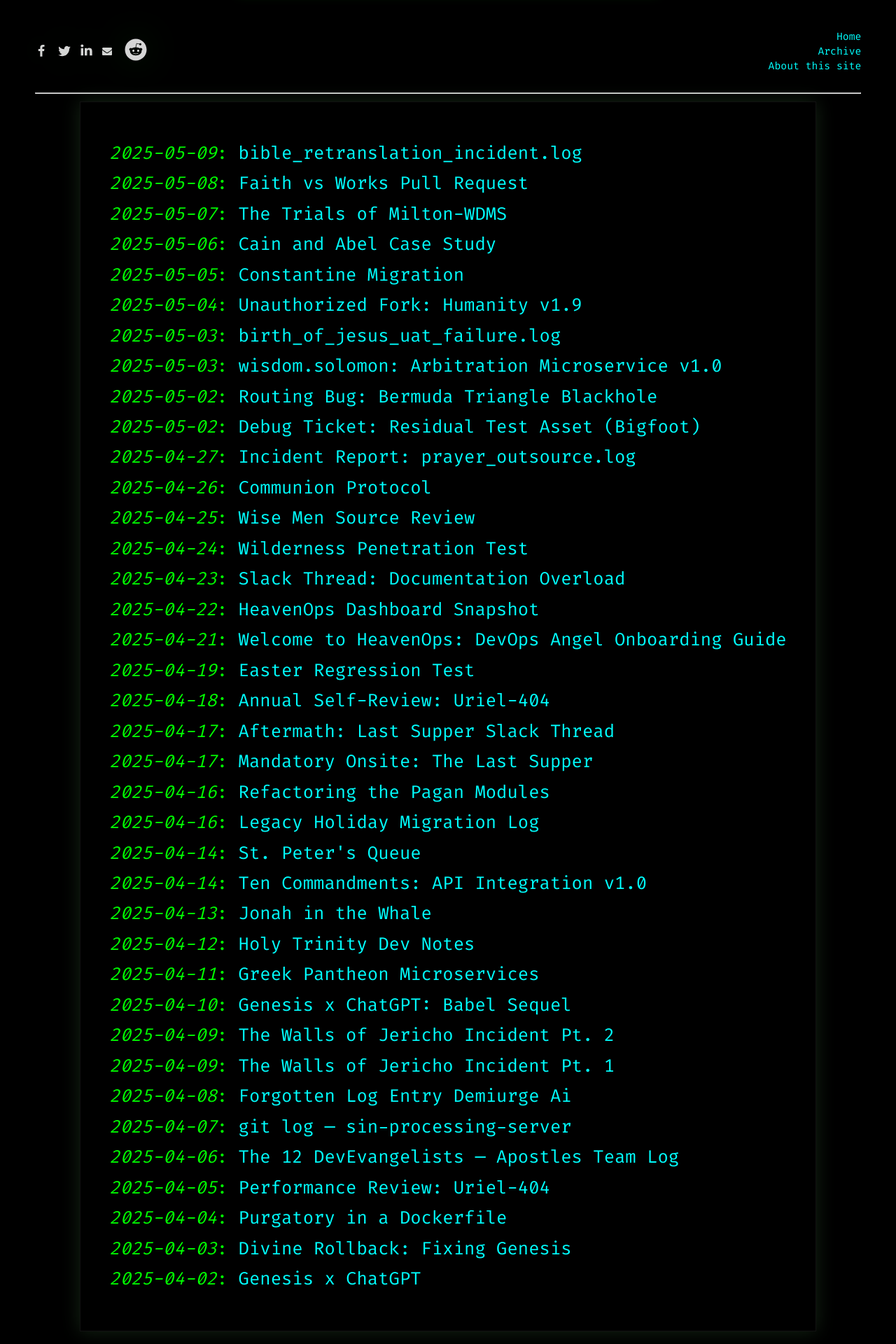
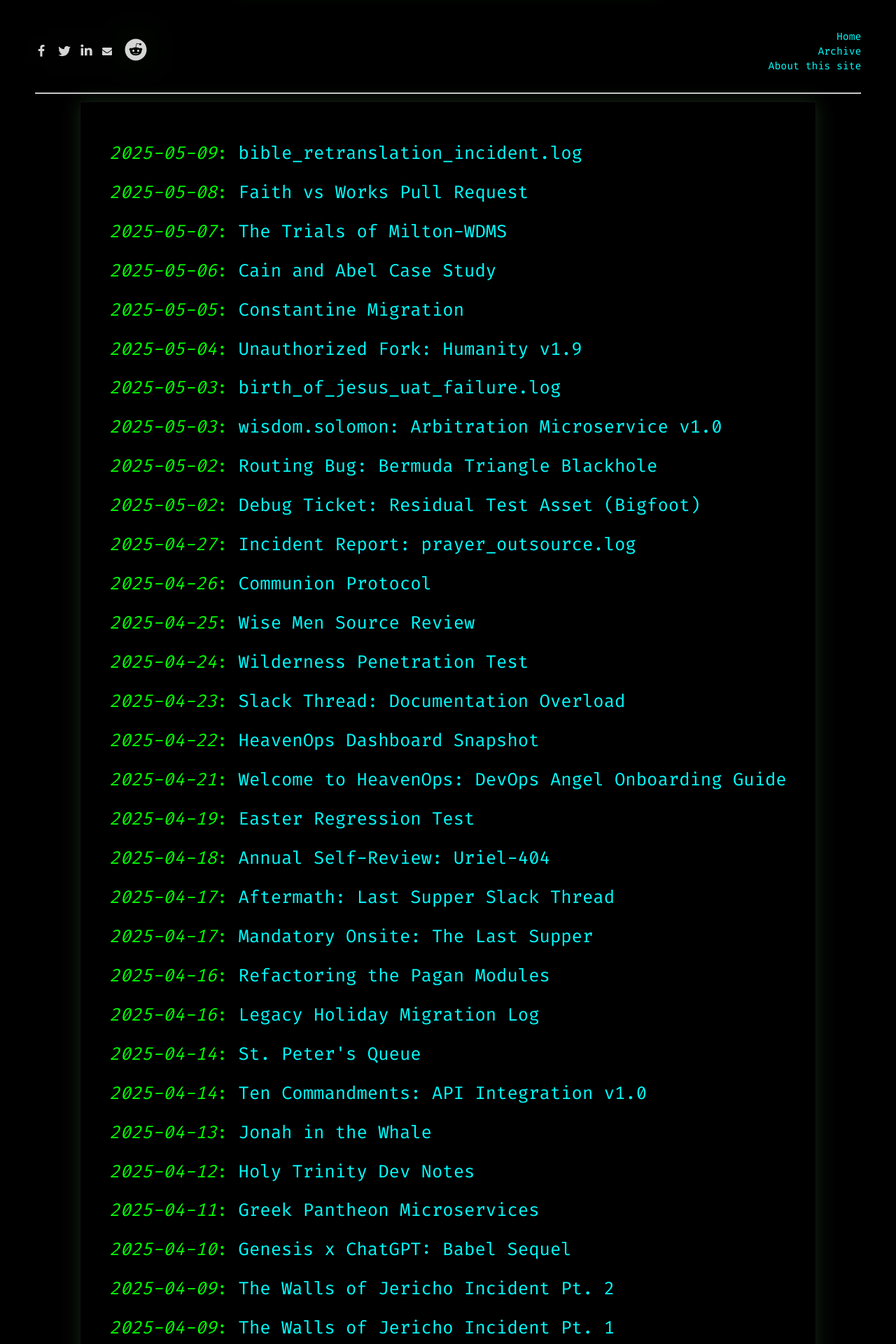
Before and after one commit to anthonypdawson/divine-devops-universe, a Jekyll site: the page built from index.md, in a window 1280 px wide. Shown: the part 453-2373 px from the top of the page at 70% size. Built offline with Jekyll 4.4.1, drawn with Linux system fonts in a browser that asks for light colours.

Commit message:
Fix margin duplication in post list items for cleaner styling. Added some space between post list

```diff
--- a/assets/css/dd.css
+++ b/assets/css/dd.css
@@ -201,8 +201,7 @@ div.posts ul {
     display: inline-block;
 }
 div.posts ul li {
-    margin: 0.5em 0;
-    margin: 0.5em 0;
+    margin: 0.5em 0 1em 0;;
     text-align: left;
 }
 
```
